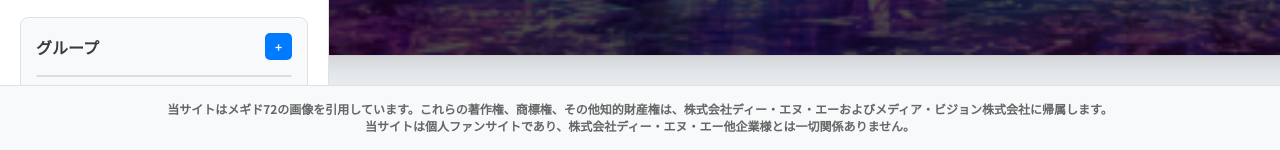
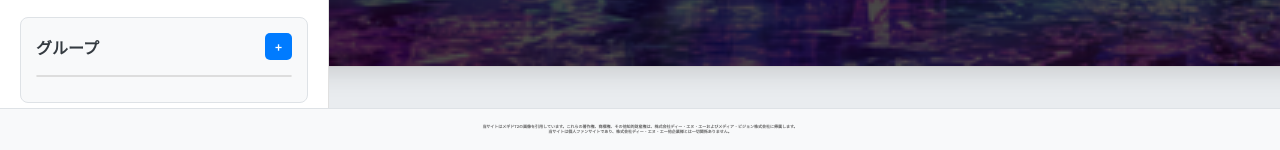
Before and after one commit to 72corre/Formation_Explanation_Image_Generator, a plain HTML site: page index.html in a window 1280 px wide. Shown: the part 650-800 px from the top of the page. Drawn offline with nearby package versions, Linux system fonts and the light colour scheme.

Commit message:
Update index.html

```diff
--- a/index.html
+++ b/index.html
@@ -154,7 +154,7 @@
             background-color: #f8f9fa;
             padding: 15px;
             text-align: center;
-            font-size: 12px;
+            font-size: 4px;
             color: #666;
             border-top: 1px solid #dee2e6;
             line-height: 1.4;
```
